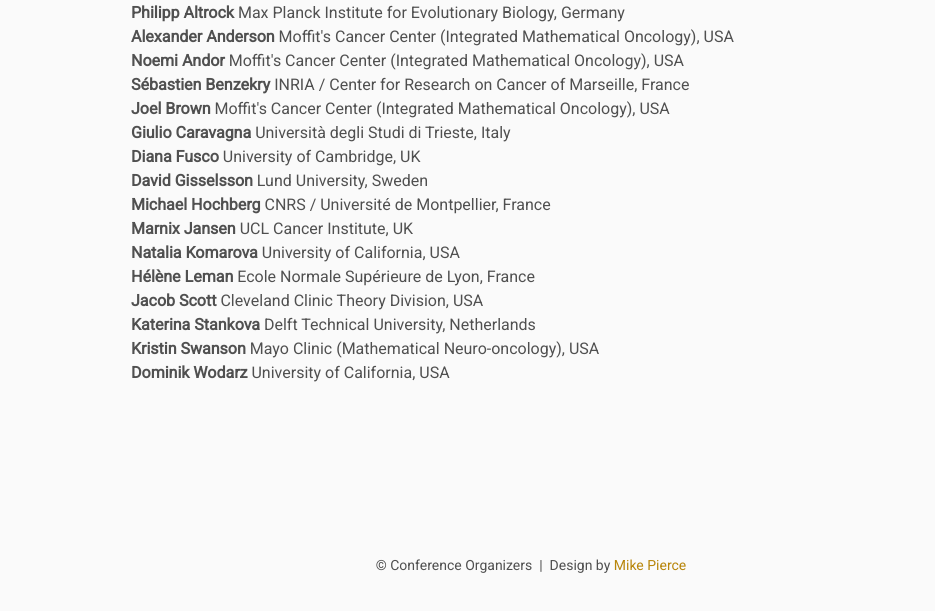
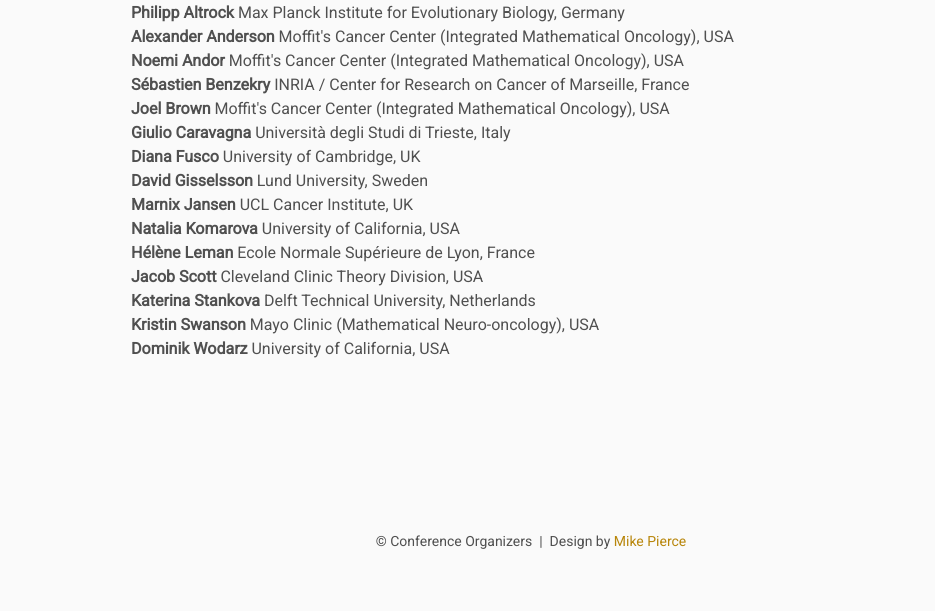
Before and after one commit to cirm-cancer/2022, a plain HTML site: page speakers/index.html in a window 1280 px wide. Shown: the part 732-1343 px from the top of the page, without its empty margins (109-1044 px from the left). Drawn offline with Linux system fonts and the light colour scheme; files that its build step writes are made by us from their sources.

Commit message:
Removed Mike Hochberg

```diff
--- a/speakers/index.html
+++ b/speakers/index.html
@@ -56,7 +56,6 @@
 <li><b>Giulio Caravagna</b>	Università degli Studi di Trieste, Italy</li>
 <li><b>Diana Fusco</b>	University of Cambridge, UK</li>
 <li><b>David Gisselsson</b>	Lund University, Sweden</li>
-<li><b>Michael Hochberg</b>	CNRS / Université de Montpellier, France</li>
 <li><b>Marnix Jansen</b>	UCL Cancer Institute, UK</li>
 <li><b>Natalia Komarova</b>	University of California, USA</li>
 <li><b>Hélène Leman</b>	Ecole Normale Supérieure de Lyon, France</li>
```
